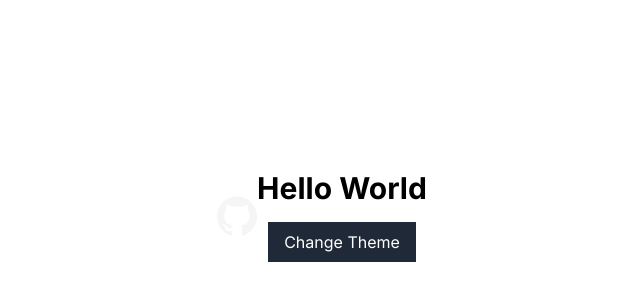
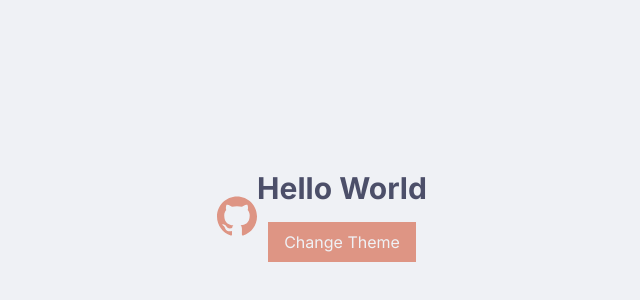
Before and after one commit to BrunoTassinari/tassinari-website, a React (Vite) app: page / in a window 1280 px wide. Shown: the part 184-484 px from the top of the page, without its empty margins (318-958 px from the left). Built offline with nearby package versions, Linux system fonts and the light colour scheme.

Commit message:
style: colors aplication

```diff
--- a/src/app.tsx
+++ b/src/app.tsx
@@ -5,16 +5,16 @@ import { Icon } from './components/icon';
 export const App = () => {
   const { currentTheme, changeCurrentTheme } = React.useContext(ThemeContext);
   return (
-    <div className="h-screen flex justify-center items-center ">
+    <div className="h-screen flex bg-color-bg justify-center items-center ">
       <div className="h-screen flex justify-center items-center ">
         <Icon icon="github" size={40} />
       </div>
 
       <div className="flex flex-col items-center">
-        <h1 className="text-3xl font-bold">Hello World</h1>
+        <h1 className="text-3xl font-bold text-color-text">Hello World</h1>
         <button
           type="button"
-          className="px-4 py-2 bg-gray-800 text-white mt-4"
+          className="px-4 py-2 bg-color-primary text-color-text-secondary mt-4"
           onClick={() =>
             changeCurrentTheme(currentTheme === 'dark' ? 'light' : 'dark')
           }
--- a/src/components/icon.tsx
+++ b/src/components/icon.tsx
@@ -10,7 +10,7 @@ interface ListIconProps {
 const iconList: ListIconProps = {
   github: (size: number) => (
     <svg
-      className="fill-current text-bkg"
+      className="fill-current text-color-primary"
       role="img"
       viewBox="0 0 24 24"
       xmlns="http://www.w3.org/2000/svg"
--- a/src/index.css
+++ b/src/index.css
@@ -2,10 +2,23 @@
 @tailwind components;
 @tailwind utilities;
 
+* {
+  margin: 0;
+  padding: 0;
+  box-sizing: border-box;
+  overflow-x: hidden;
+}
+
 :root {
-  --bg: #f5f5f5;
+  --color-bg: #eff1f5;
+  --color-text: #4c4f69;
+  --color-text-secondary: #eff1f5;
+  --color-primary: #de9584;
 }
 
 .dark {
-  --bg: #333;
+  --color-bg: #1e1e2e;
+  --color-text: #c6d0f5;
+  --color-text-secondary: #1e1e2e;
+  --color-primary: #e78284;
 }
--- a/tailwind.config.js
+++ b/tailwind.config.js
@@ -7,7 +7,10 @@ export default {
         sans: ['Inter', 'sans-serif'],
       },
       colors: {
-        bkg: 'var(--bg)',
+        'color-bg': 'var(--color-bg)',
+        'color-text': 'var(--color-text)',
+        'color-text-secondary': 'var(--color-text-secondary)',
+        'color-primary': 'var(--color-primary)',
       },
     },
   },
```
